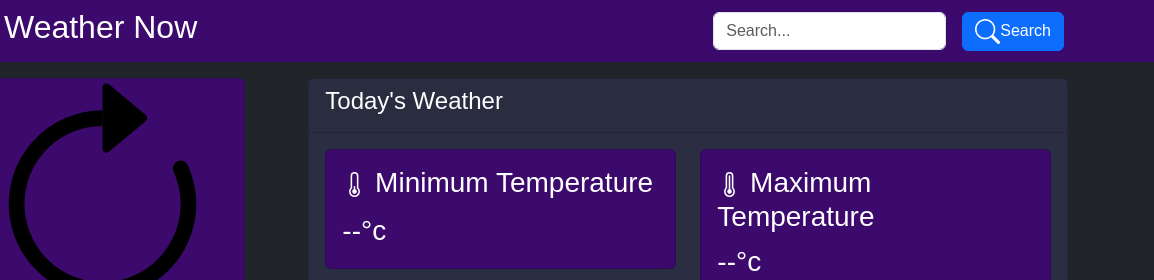
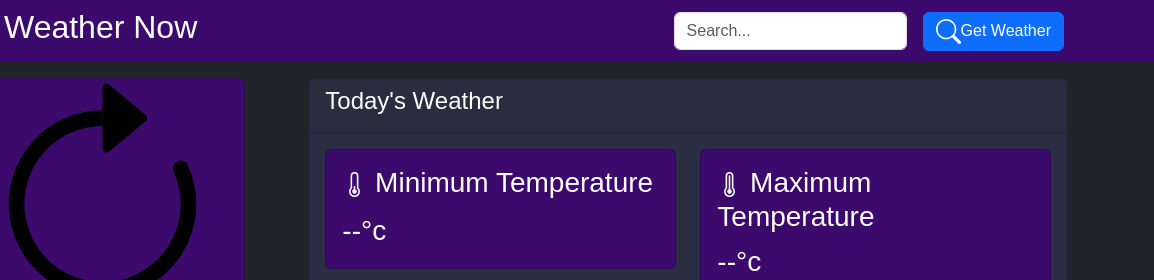
Before and after one commit to quickshifter8461/weather-app, a plain HTML site: page index.html in a window 1280 px wide. Shown: the top 280 px of the page, 126-1280 px from the left. Drawn offline with nearby package versions, Linux system fonts and the light colour scheme.

Commit message:
button update

```diff
--- a/index.html
+++ b/index.html
@@ -36,7 +36,7 @@
                             class="bi bi-search" viewBox="0 0 16 16">
                             <path
                                 d="M11.742 10.344a6.5 6.5 0 1 0-1.397 1.398h-.001q.044.06.098.115l3.85 3.85a1 1 0 0 0 1.415-1.414l-3.85-3.85a1 1 0 0 0-.115-.1zM12 6.5a5.5 5.5 0 1 1-11 0 5.5 5.5 0 0 1 11 0" />
-                        </svg>Search</button>
+                        </svg>Get Weather</button>
                 </div>
             </div>
         </div>
```
